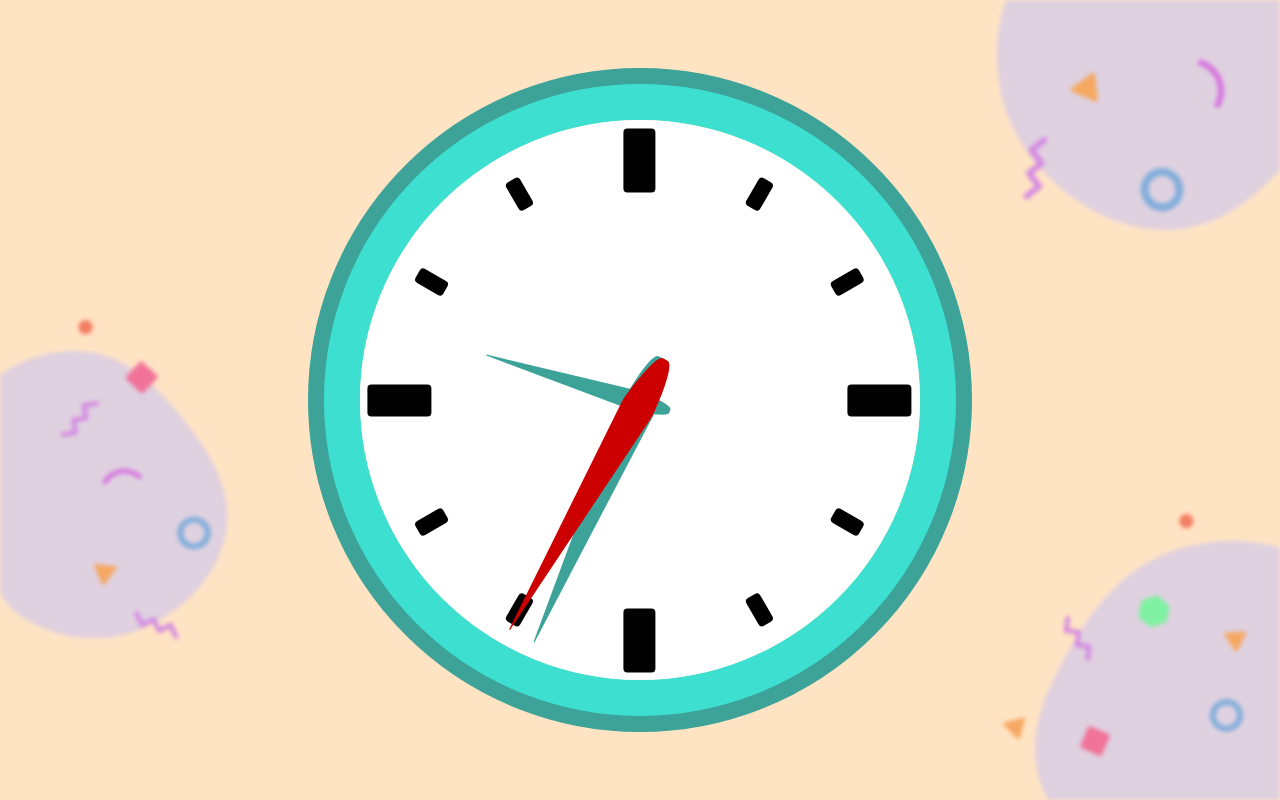
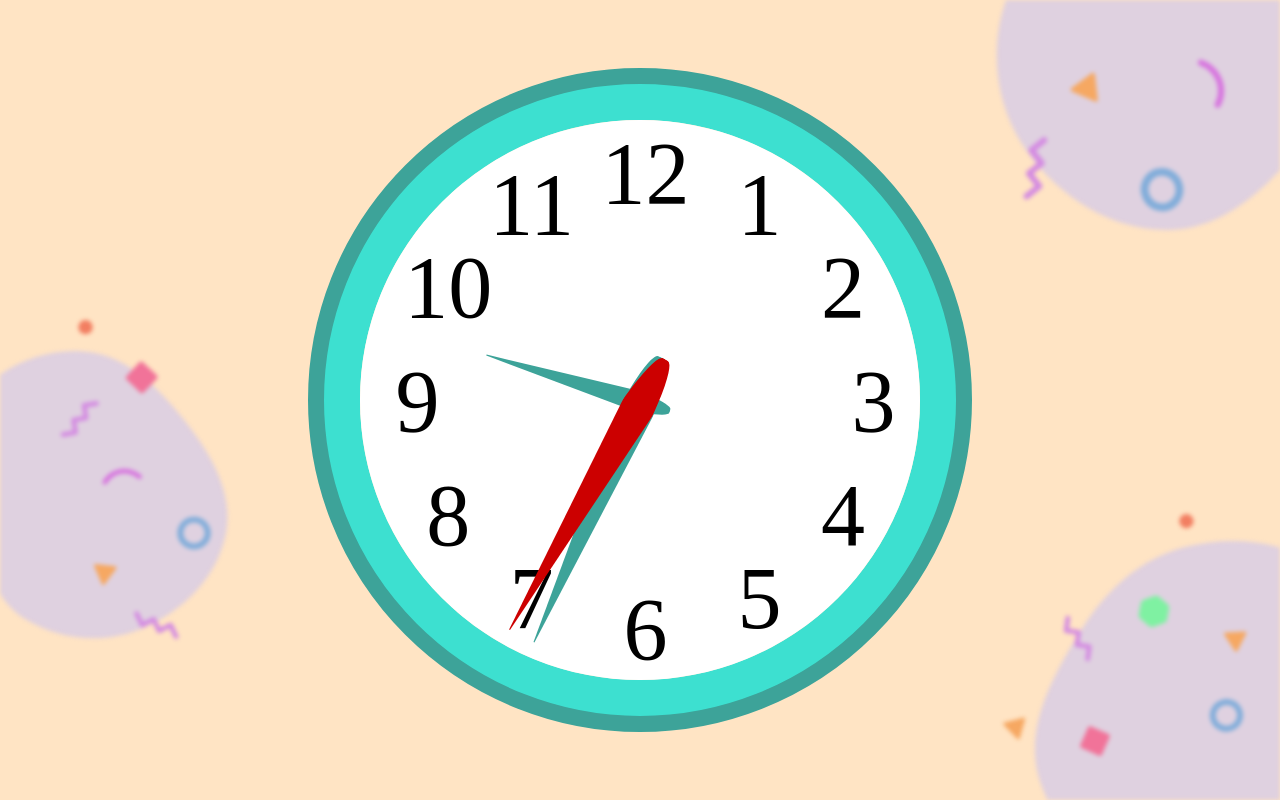
Before and after one commit to MrFootwork/analog-clock, a Vue app: page / in a window 1280 px wide. Built offline with nearby package versions, Linux system fonts and the light colour scheme; a web font is replaced by a local one.

Commit message:
added number marks 1-12

```diff
--- a/src/components/ClockDial.vue
+++ b/src/components/ClockDial.vue
@@ -4,7 +4,7 @@
 
 <template>
   <div class="wrapper">
-    <div class="dial">
+    <!-- <div class="dial marks">
       <div class="hour hour-1"></div>
       <div class="hour hour-2"></div>
       <div class="hour hour-3"></div>
@@ -17,6 +17,20 @@
       <div class="hour hour-10"></div>
       <div class="hour hour-11"></div>
       <div class="hour hour-12"></div>
+    </div> -->
+    <div class="dial numbers">
+      <div class="hour hour-1">1</div>
+      <div class="hour hour-2">2</div>
+      <div class="hour hour-3">3</div>
+      <div class="hour hour-4">4</div>
+      <div class="hour hour-5">5</div>
+      <div class="hour hour-6">6</div>
+      <div class="hour hour-7">7</div>
+      <div class="hour hour-8">8</div>
+      <div class="hour hour-9">9</div>
+      <div class="hour hour-10">10</div>
+      <div class="hour hour-11">11</div>
+      <div class="hour hour-12">12</div>
     </div>
   </div>
 </template>
@@ -27,18 +41,18 @@
 .wrapper {
   position: absolute;
   display: block;
+  font-family: 'Caveat', cursive;
 
-  .dial {
+  .dial.marks {
     background-color: white;
 
     @include setSize(70);
-    border-radius: 50%;
-
-    @include on-circle($item-count: 12, $circle-size: 60);
+    @include on-circle_marks($item-count: 12, $circle-size: 60);
 
     .hour {
       border-radius: 4px;
 
+      // adjust positioning of marks
       @media (orientation: landscape) {
         translate: .3vh 1vh;
       }
@@ -53,6 +67,7 @@
       @include setSize(4, 8);
       background-color: black;
 
+      // adjust positioning of marks
       @media (orientation: landscape) {
         translate: -.7vh -1.2vh;
       }
@@ -69,5 +84,22 @@
       background-color: black;
     }
   }
+
+  .dial.numbers {
+    background-color: white;
+
+    @include setSize(70);
+    @include on-circle_numbers($item-count: 12, $circle-size: 60);
+
+    .hour {
+      position: absolute;
+      display: inline;
+
+      @include setSize(14);
+      @include setSizeFont(11);
+      text-align: center;
+      vertical-align: middle;
+    }
+  }
 }
 </style>
--- a/src/components/ClockHands.vue
+++ b/src/components/ClockHands.vue
@@ -1,5 +1,5 @@
 <script setup lang="ts">
-import { watchEffect, ref, computed, reactive } from 'vue';
+import { watchEffect, ref, computed } from 'vue';
 
 const hour = ref(0)
 const minute = ref(0)
@@ -22,12 +22,12 @@ const degSecond = computed(() => {
 
 watchEffect(() => {
 
-  let timeRunning = setInterval(() => {
+  setInterval(() => {
     const currentTime = new Date()
     hour.value = currentTime.getHours()
     minute.value = currentTime.getMinutes()
     second.value = currentTime.getSeconds()
-  }, 100)
+  }, 10)
 
 })
 
@@ -51,20 +51,16 @@ watchEffect(() => {
   align-items: center;
   justify-content: center;
 
-
   .hour {
     @include setHandSize($size: 24, $color: hwb(174 24% 36%));
-
   }
 
   .minute {
     @include setHandSize($size: 39, $color: hwb(174 24% 36%));
-
   }
 
   .second {
     @include setHandSize($size: 39, $color: hsl(0, 100%, 40%));
-
   }
 
   .hand {
--- a/src/scss/_mixins.scss
+++ b/src/scss/_mixins.scss
@@ -48,6 +48,16 @@
   }
 }
 
+@mixin setSizeFont($size) {
+  @media (orientation: landscape) {
+    font-size: 1vh * $size;
+  }
+
+  @media (orientation: portrait) {
+    font-size: 1vw * $size;
+  }
+}
+
 /// Mixin to place items on a circle
 /// sass full version https://css-tricks.com/snippets/sass/placing-items-circle/
 /// inspired by Ana Tudor's https://stackoverflow.com/a/12817454/13608849
@@ -56,10 +66,8 @@
 /// @param {Integer} $item-count - Number of items on the circle
 /// @param {Length} $circle-size - Large circle size
 /// @param {Length} $item-size - Single item size
-@mixin on-circle($item-count, $circle-size) {
-  padding      : 0;
+@mixin on-circle_marks($item-count, $circle-size) {
   border-radius: 50%;
-  list-style   : none;
 
   >* {
     top : 46%;
@@ -85,3 +93,32 @@
     }
   }
 }
+
+@mixin on-circle_numbers($item-count, $circle-size) {
+  border-radius: 50%;
+
+  >* {
+    top : 42.5%;
+    left: 41%;
+
+    $angle           : calc(360 / $item-count);
+    $rot             : 0;
+    $order-correction: 60deg;
+
+    @for $i from 1 through $item-count {
+      &:nth-of-type(#{$i}) {
+        @media (orientation: landscape) {
+          transform:
+            rotate($rot * 1deg - $order-correction) translate(calc((.95vh * $circle-size) / 2)) rotate($rot * -1deg + $order-correction);
+        }
+
+        @media (orientation: portrait) {
+          transform:
+            rotate($rot * 1deg - $order-correction) translate(calc((.95vw * $circle-size) / 2)) rotate($rot * -1deg + $order-correction);
+        }
+      }
+
+      $rot: $rot+$angle;
+    }
+  }
+}
--- a/src/scss/styles.scss
+++ b/src/scss/styles.scss
@@ -1,4 +1,5 @@
 // @use 'mixins';
+@import url('https://fonts.googleapis.com/css2?family=Caveat&display=swap');
 
 :root {
   box-sizing: border-box;
```
